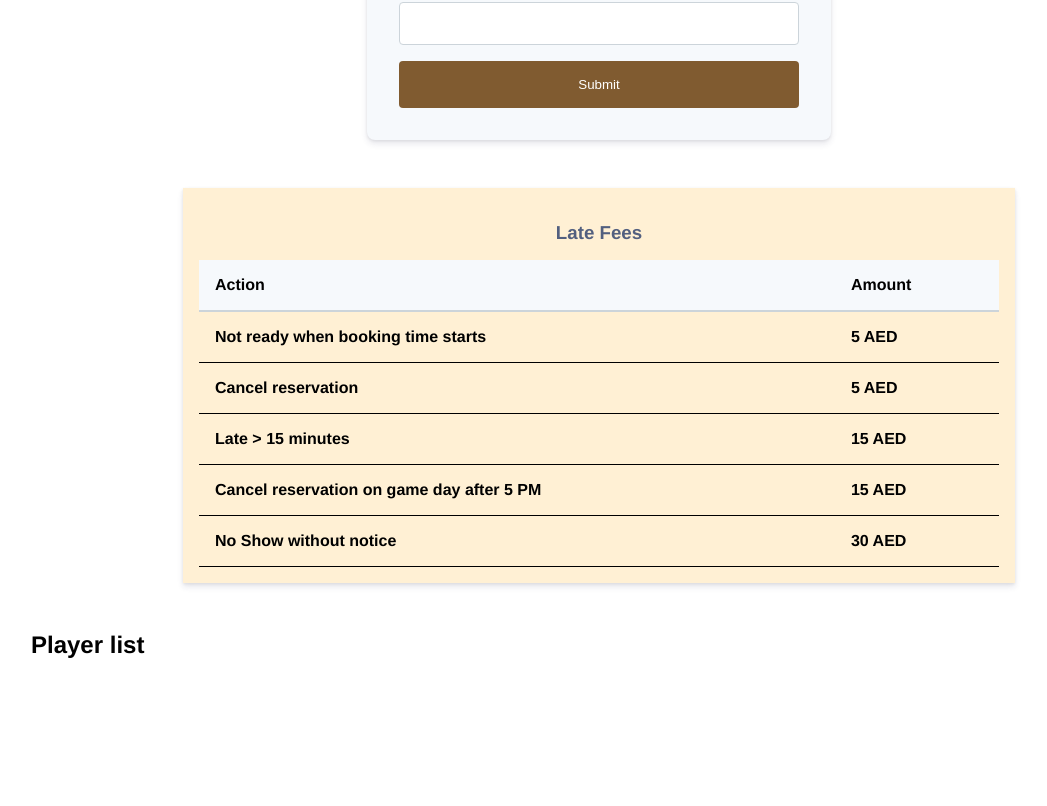
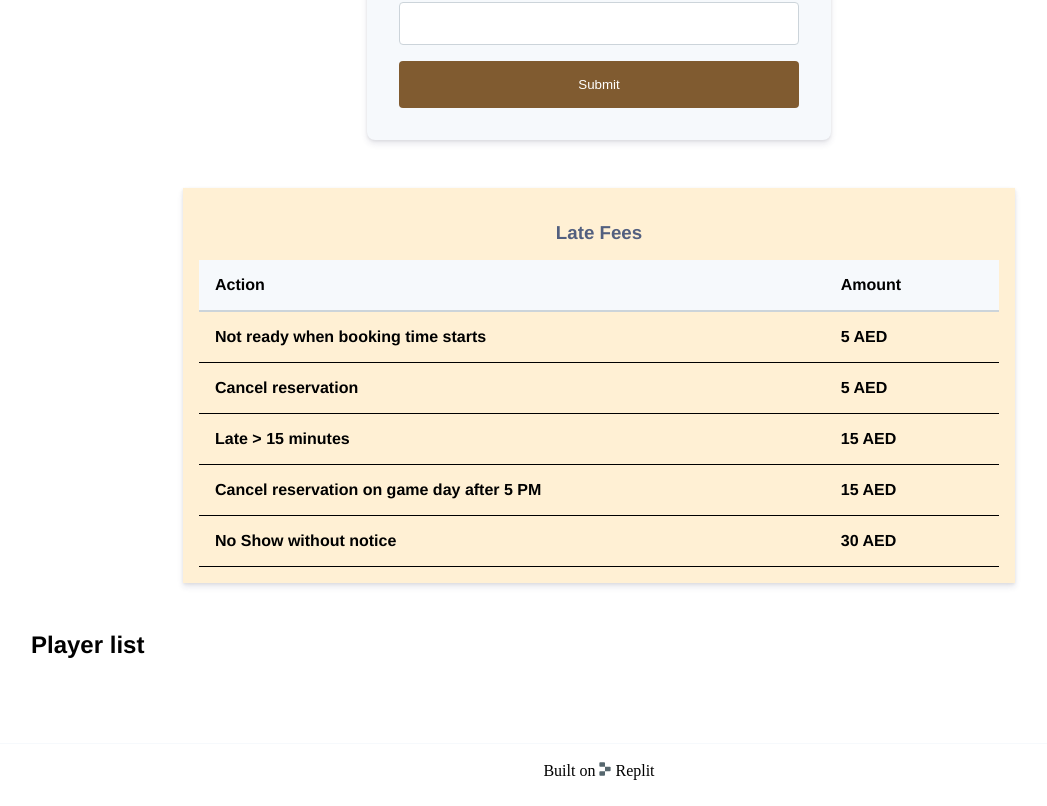
Before and after one commit to MahdyZ7/Football-website, a Next.js app: page / in a window 1280 px wide. Shown: the part 319-1125 px from the top of the page, without its empty margins (41-1088 px from the left). Before the commit the page ends 1070 px from the top, so only its background shows below. Built offline with nearby package versions, Linux system fonts and the light colour scheme.

Commit message:
added footer

```diff
--- a/pages/Navbar.tsx
+++ b/pages/Navbar.tsx
@@ -27,7 +27,7 @@ export default function Navbar() {
 		<Link href="https://maps.app.goo.gl/gZJy46yzZej3HCH4A">Location</Link>
 		<Link href="https://www.google.com/maps/dir/42+Abu+Dhabi,+57+Al+Mutawakileen+St+-+Zayed+Port+-+Al+Mina+-+Abu+Dhabi/Al+Maryah+Sports+Center,+Nahil+-+13460+-+Al+Maryah+Island+-+Abu+Dhabi/">Directions</Link>
 	</nav>
-		{/* <div style={{ height: '4rem' }} /> */}
+		<div style={{ height: '0rem' }} />
 	</div>
 )
 };
--- /dev/null
+++ b/pages/footer.tsx
@@ -0,0 +1,24 @@
+import React from 'react';
+import Image from 'next/image'
+
+
+
+
+export default function footer() {
+
+	return (
+	<div className="footer1">
+		{/* <a
+		  href="/__repl"
+		  target="_blank"
+		  rel="noopener noreferrer"
+		> */}
+		  Built on
+		  <span className="logo">
+			<Image src="/replit.svg" alt="Replit Logo" width={20} height={18} />
+		  </span>
+		  Replit
+		<div style={{ height: '0rem' }} />
+	</div>
+)
+};
--- a/pages/index.tsx
+++ b/pages/index.tsx
@@ -2,6 +2,7 @@
 import React, { useState, useEffect, FormEvent } from 'react';
 import axios from 'axios';
 import Navbar from './Navbar';
+import Footer from './footer';
 
 
 type User = {
@@ -110,8 +111,6 @@ const Home: React.FC = () => {
 			<button type="submit">Submit</button>
 		</form>
 
-
-
 		<div style={{ height: '3rem' }} />
 
 			<div className="card">
@@ -164,6 +163,7 @@ const Home: React.FC = () => {
 				</ul>
 			</div>
 		</div>
+		<Footer />
 	</div>
 	);
 };
--- a/styles/football.css
+++ b/styles/football.css
@@ -12,7 +12,7 @@ h1 {
 
 form {
 	max-width: 400px;
-	min-width: 300px;
+	/* min-width: 300px; */
 	margin: 0 auto;
 	background: #f6f9fc;
 	padding: 2rem;
@@ -80,7 +80,7 @@ button:hover {
 
 .card {
 	max-width: 800px;
-	min-width: 300px;
+	/* min-width: 300px; */
 	margin: 0 auto;
 	background: #fff0d4;
 	padding: 1rem;
@@ -98,6 +98,7 @@ button:hover {
 }
 
 .card-body th, td {
+	max-width: 300px;
 	padding: 1rem;
 	text-align: left;
 	border-bottom: 1px solid
@@ -143,3 +144,19 @@ nav a.active {
 	color: white;
 	/* background-color: #635bff */
 }
+
+.footer1 {
+  display: flex;
+  flex: 1;
+  padding: 1rem 0;
+  border-top: 1px solid #f6f9fc;
+  justify-content: center;
+  align-items: center;
+}
+
+.footer1 a {
+  display: flex;
+  justify-content: center;
+  align-items: center;
+  flex-grow: 1;
+}
```
Also changed, not shown: 1 other file (tests, documents, lock files or other folders). Lines whose indentation alone changed are shown as unchanged.
